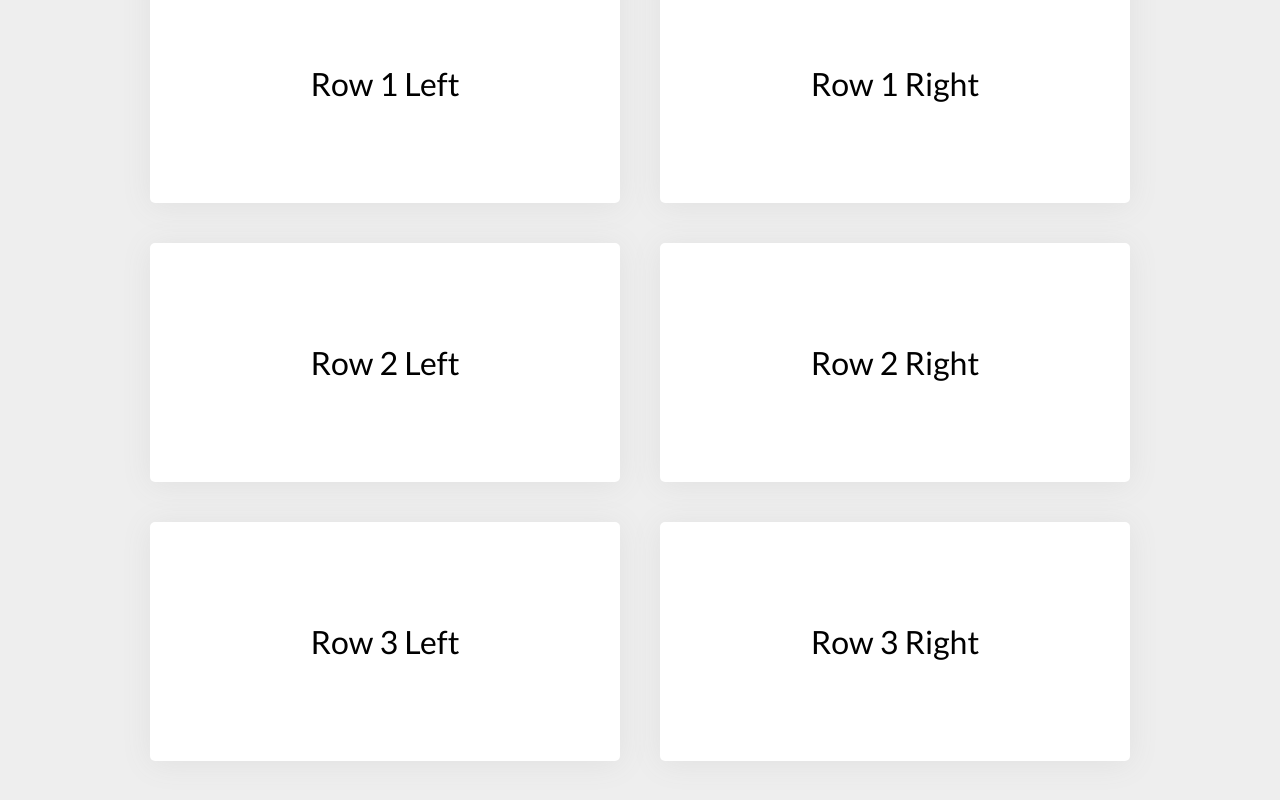
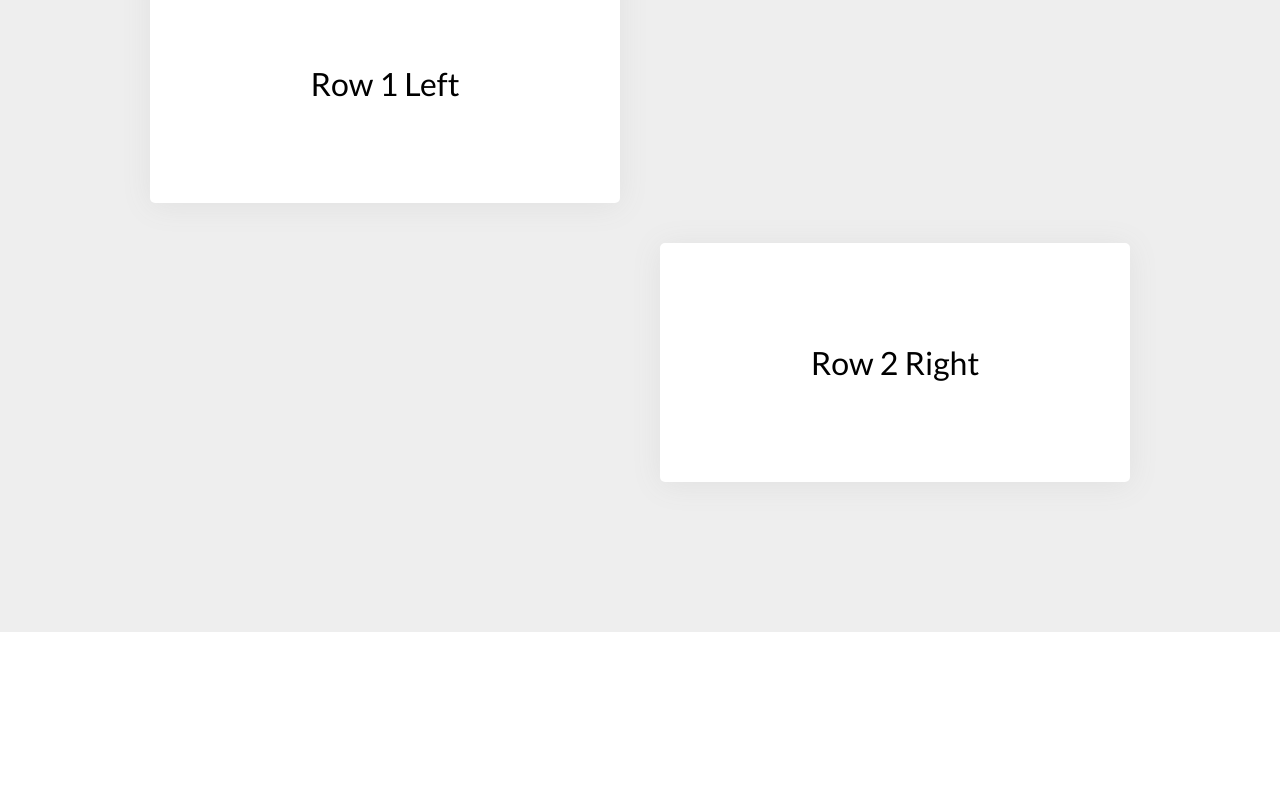
Before and after one commit to team-kataru/kataru-frontend, a React (Create React App) app: page / in a window 1280 px wide. Shown: the part 985-1785 px from the top of the page. After the commit the page ends 1617 px from the top, so only its background shows below. Built offline with nearby package versions, Linux system fonts and the light colour scheme.

Commit message:
feat: Test calling useObserver twice with different cells

```diff
--- a/src/components/lp/Features.tsx
+++ b/src/components/lp/Features.tsx
@@ -2,28 +2,37 @@ import { useRef, useState } from "react";
 import useObserver from "../../hooks/useObserver";
 
 function Features() {
-  const gridRef = useRef<HTMLDivElement>(null);
-  const [visible, setVisible] = useState(false);
+  const leftCellRef = useRef<HTMLDivElement>(null);
+  const rightCellRef = useRef<HTMLDivElement>(null);
+  const [leftVisible, setLeftVisible] = useState(false);
+  const [rightVisible, setRightVisible] = useState(false);
 
-  // Invoke custom hook to mount observer, calling makeVisible when element intersects
-  const makeVisible = () => setVisible(true);
-  useObserver(gridRef, makeVisible, { rootMargin: "-120px 0px" });
+  // Invoke custom hook to mount observers, calling makeVisible when elements intersect
+  const makeLeftVisible = () => setLeftVisible(true);
+  const makeRightVisible = () => setRightVisible(true);
+  const options = { rootMargin: "-120px 0px" };
+  useObserver(leftCellRef, makeLeftVisible, options);
+  useObserver(rightCellRef, makeRightVisible, options);
 
   return (
     // id for smooth-scrolling link
     <section id="about-scroll" className="features">
       <h2 className="features__title">HOW DOES IT WORK?</h2>
-
-      <div
-        ref={gridRef}
-        className={`features__grid ${visible ? "fade-in" : ""}`}
-      >
-        <div className="features__grid--item">Row 1 Left</div>
+      <div className="features__grid">
+        <div
+          ref={leftCellRef}
+          className={`features__grid--item ${leftVisible ? "fade-in" : ""}`}
+        >
+          Row 1 Left
+        </div>
         <div className="features__grid--item">Row 1 Right</div>
         <div className="features__grid--item">Row 2 Left</div>
-        <div className="features__grid--item">Row 2 Right</div>
-        <div className="features__grid--item">Row 3 Left</div>
-        <div className="features__grid--item">Row 3 Right</div>
+        <div
+          ref={rightCellRef}
+          className={`features__grid--item ${rightVisible ? "fade-in" : ""}`}
+        >
+          Row 2 Right
+        </div>
       </div>
     </section>
   );
--- a/src/sass/components/_features.scss
+++ b/src/sass/components/_features.scss
@@ -16,10 +16,6 @@
     grid-template-columns: 1fr 1fr;
     column-gap: 4rem;
     row-gap: 4rem;
-    // set initial state and transition property
-    opacity: 0;
-    transform: translateY(10%);
-    transition: all 1.5s;
 
     &--item {
       border-radius: 5px;
@@ -28,11 +24,16 @@
       text-align: center;
       // Testing mixin
       @include hover-card-with-shadow;
+      // set initial state before scrolling transition
+      opacity: 0;
+      transform: translateY(10%);
+      transition: all 1.5s;
     }
   }
 }
 
 .fade-in {
+  // scrolling transition
   transform: translateX(0);
   opacity: 1;
 }
```
